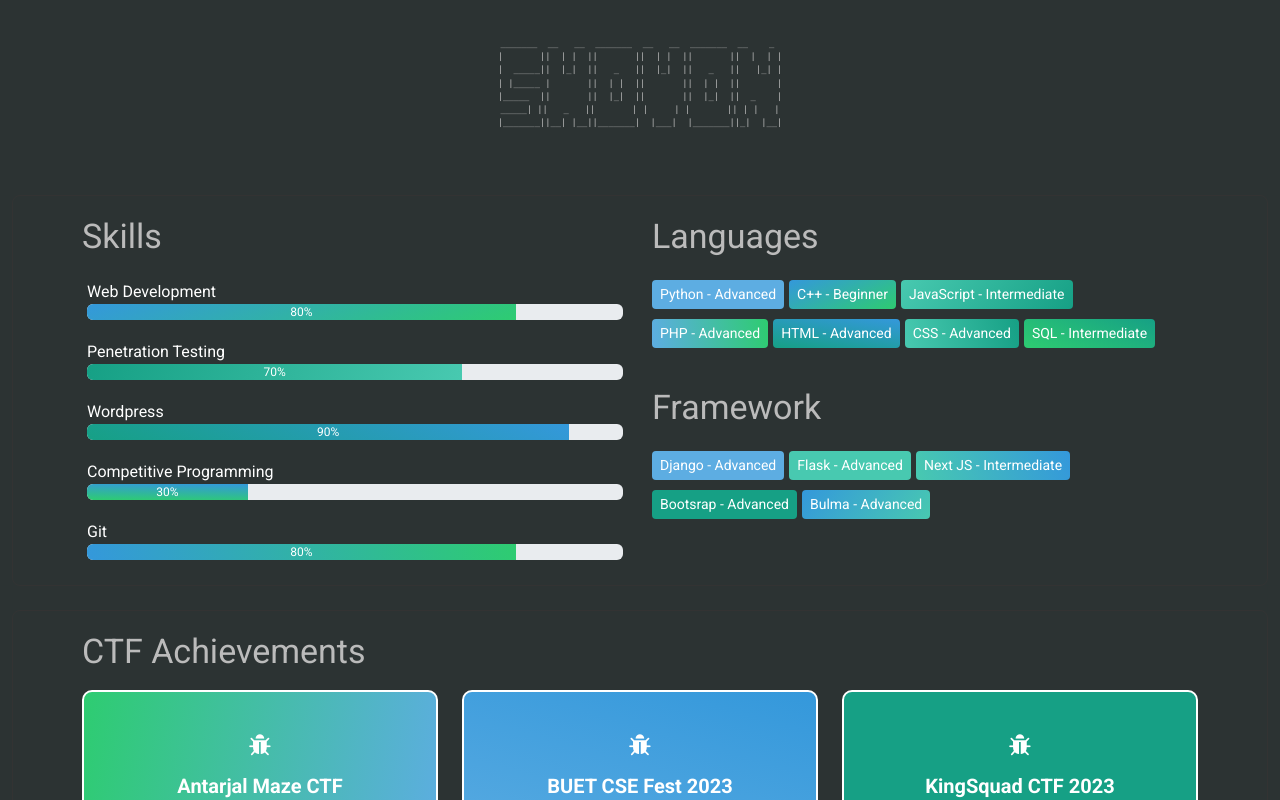
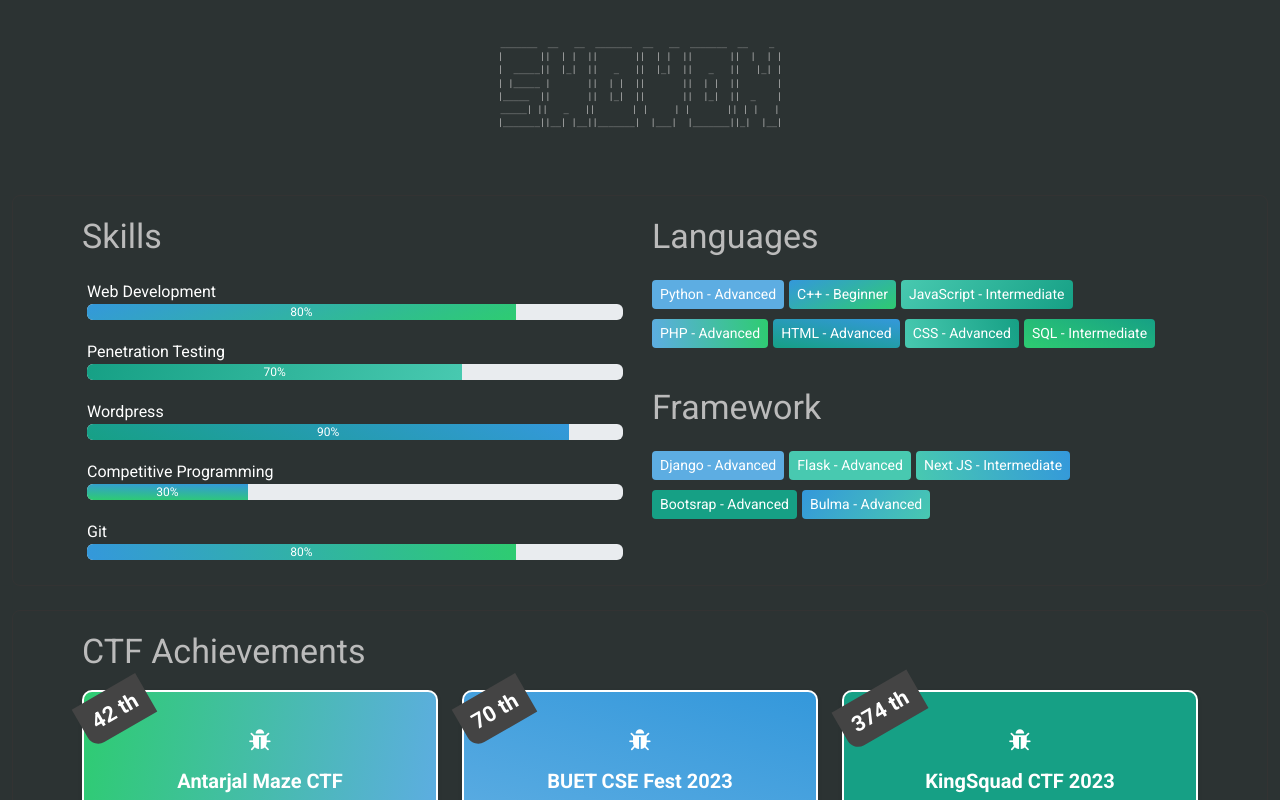
Before and after one commit to sh0von/Next-JS-Portfolio, a Next.js app: page / in a window 1280 px wide. Shown: the top 800 px of the page. Built offline with nearby package versions, Linux system fonts and the light colour scheme.

Commit message:
Ctf Section

```diff
--- a/pages/index.js
+++ b/pages/index.js
@@ -127,25 +127,34 @@ function Home() {
           </div>
         </div>
       </section>
-      <section className="mt-4 box ">
+
+      <section className="mt-4 box">
   <div className="container scale-up">
     <h2 className="section-heading">CTF Achievements</h2>
     <div className="row">
       {ctfAchievements.map((achievement, index) => (
         <div className="col-md-4 mb-4" key={index}>
           <div
-                  className="card ctf-card"
+            className="card ctf-card" /* Ensure the card has the .ctf-card class */
             style={{
               background: getRandomGradientColor(),
-                    color:"#fff"
+              color: "#fff",
+              position: "relative",
+              padding: "15px",
+              borderRadius: "10px",
+              boxShadow: "0 2px 4px rgba(0, 0, 0, 0.1)",
             }}
           >
+            {/* CTF Position Background */}
+            <div className="ctf-position-background">
+              {achievement.position}
+            </div>
+
             <div className="card-body">
               <div className="ctf-icon">
                 <i className="fa fa-bug"></i>
               </div>
               <h3 className="card-title">{achievement.name}</h3>
-                    <p className="card-text">{achievement.position}</p>
               <p className="card-text">{achievement.date}</p>
             </div>
           </div>
@@ -154,6 +163,8 @@ function Home() {
     </div>
   </div>
 </section>
+
+
 
       <section className="mt-4 box">
         <div className="container">
--- a/styles/styles.css
+++ b/styles/styles.css
@@ -138,7 +138,7 @@
   border-radius: 10px;
   padding: 20px;
   text-align: center;
-  transition: transform 0.3s ease-in-out;
+  transition: transform 0.2s ease-in-out;
 }
 
 .ctf-card:hover {
@@ -168,3 +168,23 @@
   padding-top: 10px;
   padding-bottom: 10px;
 }
+/* Inside your CSS file */
+.ctf-position-background {
+  transform: rotate(-30deg) scale(1.2); /* Initial scale set to 1 */
+  position: absolute;
+  top: 0;
+  left: 0;
+  padding: 5px 10px;
+  background: #444;
+  color: #fff;
+  font-size: 18px;
+  font-weight: bold;
+  z-index: 1;
+  border-bottom-left-radius: 10px;
+  transition: transform 0.2s ease; /* Add a transition for scaling */
+}
+
+/* Add a hover effect to scale up the position */
+.ctf-card:hover .ctf-position-background {
+  transform: rotate(-40deg) scale(1.3); /* Scale up on hover */
+}
```
Lines whose indentation alone changed are shown as unchanged.
